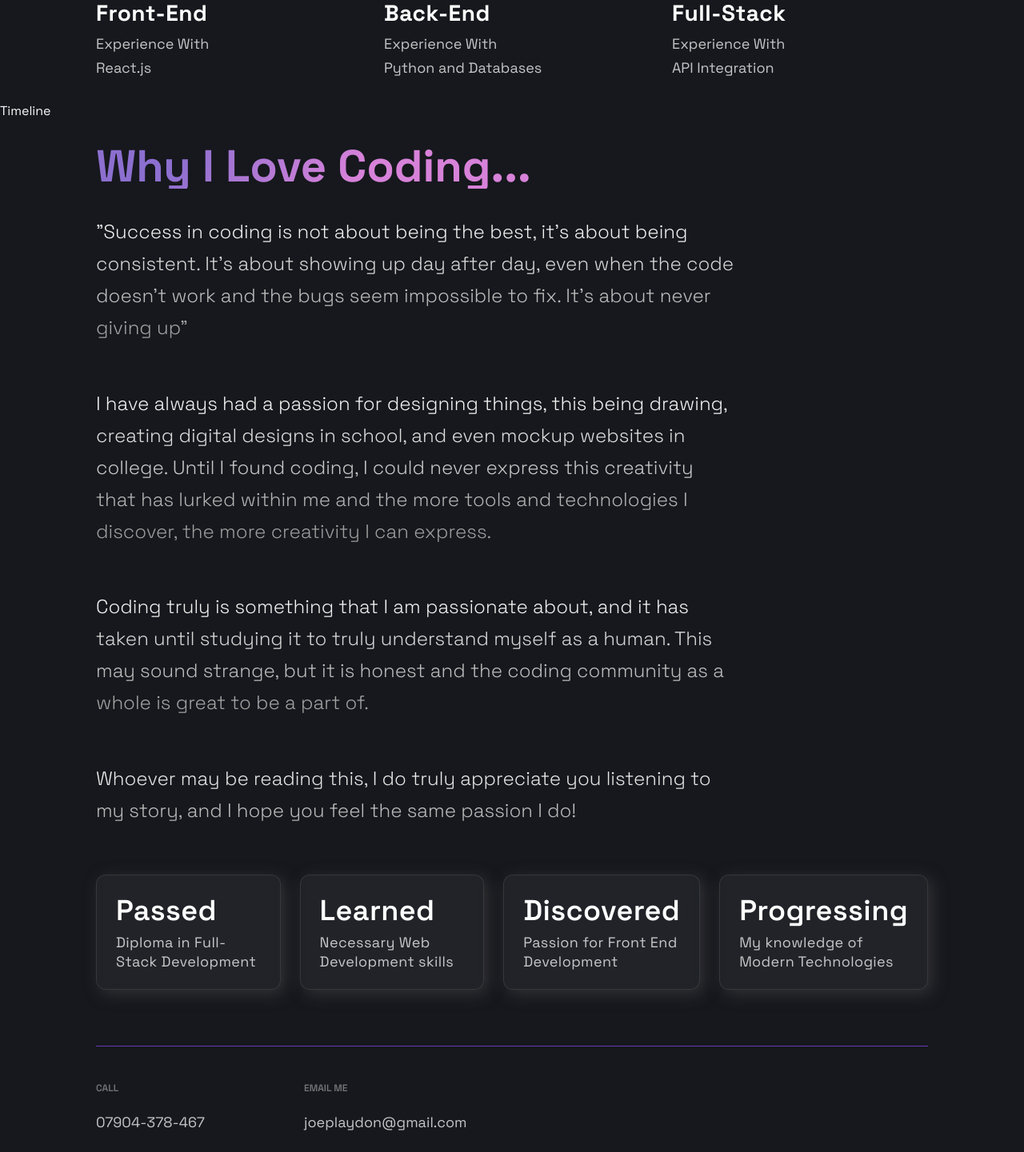
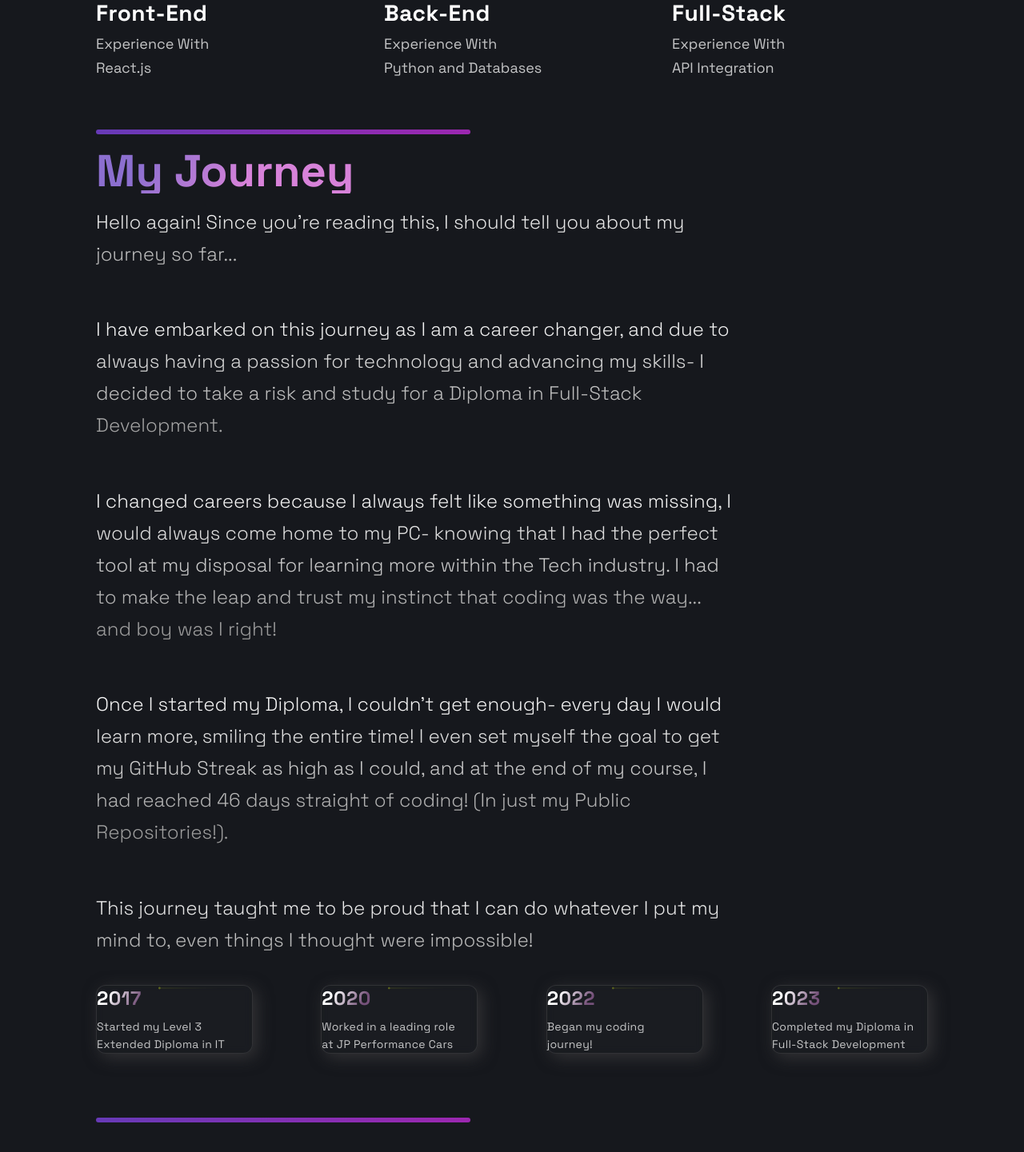
Before and after one commit to bodthegod/portfolio_website, a Next.js app: page / in a window 1280 px wide. Shown: the part 3680-5121 px from the top of the page at 80% size. Built offline with nearby package versions, Linux system fonts and the light colour scheme.

Commit message:
Finalise: TimeLine content and styles

```diff
--- a/src/components/TimeLine/TimeLine.js
+++ b/src/components/TimeLine/TimeLine.js
@@ -1,51 +1,172 @@
-import React, { useState, useRef, useEffect } from 'react';
+import React, { useState, useRef, useEffect } from "react";
 
-import { CarouselButton, CarouselButtonDot, CarouselButtons, CarouselContainer, CarouselItem, CarouselItemImg, CarouselItemText, CarouselItemTitle, CarouselMobileScrollNode } from './TimeLineStyles';
-import { Section, SectionDivider, SectionText, SectionTitle } from '../../styles/GlobalComponents';
-import { TimeLineData } from '../../constants/constants';
+import {
+  CarouselButton,
+  CarouselButtonDot,
+  CarouselButtons,
+  CarouselContainer,
+  CarouselItem,
+  CarouselItemImg,
+  CarouselItemText,
+  CarouselItemTitle,
+  CarouselMobileScrollNode,
+} from "./TimeLineStyles";
+import {
+  Section,
+  SectionDivider,
+  SectionText,
+  SectionTitle,
+} from "../../styles/GlobalComponents";
+import { TimeLineData } from "../../constants/constants";
 
 const TOTAL_CAROUSEL_COUNT = TimeLineData.length;
 
 const Timeline = () => {
-  // const [activeItem, setActiveItem] = useState(0);
-  // const carouselRef = useRef();
+  const [activeItem, setActiveItem] = useState(0);
+  const carouselRef = useRef();
 
-  // const scroll = (node, left) => {
-  //   return node.scrollTo({ left, behavior: 'smooth' });
-  // }
+  const scroll = (node, left) => {
+    return node.scrollTo({ left, behavior: "smooth" });
+  };
 
-  // const handleClick = (e, i) => {
-  //   e.preventDefault();
+  const handleClick = (e, i) => {
+    e.preventDefault();
 
-  //   if (carouselRef.current) {
-  //     const scrollLeft = Math.floor(carouselRef.current.scrollWidth * 0.7 * (i / TimeLineData.length));
+    if (carouselRef.current) {
+      const scrollLeft = Math.floor(
+        carouselRef.current.scrollWidth * 0.7 * (i / TimeLineData.length)
+      );
 
-  //     scroll(carouselRef.current, scrollLeft);
-  //   }
-  // }
+      scroll(carouselRef.current, scrollLeft);
+    }
+  };
 
-  // const handleScroll = () => {
-  //   if (carouselRef.current) {
-  //     const index = Math.round((carouselRef.current.scrollLeft / (carouselRef.current.scrollWidth * 0.7)) * TimeLineData.length);
+  const handleScroll = () => {
+    if (carouselRef.current) {
+      const index = Math.round(
+        (carouselRef.current.scrollLeft /
+          (carouselRef.current.scrollWidth * 0.7)) *
+          TimeLineData.length
+      );
 
-  //     setActiveItem(index);
-  //   }
-  // }
+      setActiveItem(index);
+    }
+  };
 
   // // snap back to beginning of scroll when window is resized
   // // avoids a bug where content is covered up if coming from smaller screen
-  // useEffect(() => {
-  //   const handleResize = () => {
-  //     scroll(carouselRef.current, 0);
-  //   }
+  useEffect(() => {
+    const handleResize = () => {
+      scroll(carouselRef.current, 0);
+    };
 
-  //   window.addEventListener('resize', handleResize);
-  // }, []);
+    window.addEventListener("resize", handleResize);
+  }, []);
 
   return (
-    <div>
-      Timeline
-    </div>
+    <Section id="about">
+      <SectionDivider/>
+      <br />
+      <SectionTitle>My Journey</SectionTitle>
+      <SectionText>
+        Hello again! Since you're reading this, I should tell you about my
+        journey so far...
+      </SectionText>
+      <br />
+      <SectionText>
+        I have embarked on this journey as I am a career changer, and due to
+        always having a passion for technology and advancing my skills- I decided
+        to take a risk and study for a Diploma in Full-Stack Development.
+      </SectionText>
+      <br />
+      <SectionText>
+        I changed careers because I always felt like something was missing,
+        I would always come home to my PC- knowing that I had the perfect tool
+        at my disposal for learning more within the Tech industry. I had to make
+        the leap and trust my instinct that coding was the way... and boy was I
+        right!
+      </SectionText>
+      <br />
+      <SectionText>
+        Once I started my Diploma, I couldn't get enough- every day I would
+        learn more, smiling the entire time! I even set myself the goal to get
+        my GitHub Streak as high as I could, and at the end of my course, I had
+        reached 46 days straight of coding! (In just my Public Repositories!).
+      </SectionText>
+      <br />
+      <SectionText>
+        This journey taught me to be proud that I can do whatever I put my
+        mind to, even things I thought were impossible!
+      </SectionText>
+      <CarouselContainer ref={carouselRef} onScroll={handleScroll}>
+        <>
+          {TimeLineData.map((item, index) => (
+            <CarouselMobileScrollNode
+              key={index}
+              final={index === TOTAL_CAROUSEL_COUNT - 1}
+            >
+              <CarouselItem
+                index={index}
+                id={`carousel__item-${index}`}
+                active={activeItem}
+                onClick={(e) => handleClick(e, index)}
+              >
+                <CarouselItemTitle>
+                  {item.year}
+                  <CarouselItemImg
+                    width="208"
+                    height="6"
+                    viewBox="0 0 208 6"
+                    fill="none"
+                    xmlns="http://www.w3.org/2000/svg"
+                  >
+                    <path
+                      fill-rule="evenodd"
+                      clip-rule="evenodd"
+                      d="M2.5 5.5C3.88071 5.5 5 4.38071 5 3V3.5L208 3.50002V2.50002L5 2.5V3C5 1.61929 3.88071 0.5 2.5 0.5C1.11929 0.5 0 1.61929 0 3C0 4.38071 1.11929 5.5 2.5 5.5Z"
+                      fill="url(#paint0_linear)"
+                      fill-opacity="0.33"
+                    />
+                    <defs>
+                      <linearGradient
+                        id="paint0_linear"
+                        x1="-4.30412e-10"
+                        y1="0.5"
+                        x2="208"
+                        y2="0.500295"
+                        gradientUnits="userSpaceOnUse"
+                      >
+                        <stop stop-color="#e9ff15" />
+                        <stop
+                          offset="0.79478"
+                          stop-color="#e9ff15"
+                          stop-opacity="0"
+                        />
+                      </linearGradient>
+                    </defs>
+                  </CarouselItemImg>
+                </CarouselItemTitle>
+                <CarouselItemText>{item.text}</CarouselItemText>
+              </CarouselItem>
+            </CarouselMobileScrollNode>
+          ))}
+        </>
+      </CarouselContainer>
+      <CarouselButtons>
+        {TimeLineData.map((item, index) => (
+          <CarouselButton
+            key={index}
+            index={index}
+            active={activeItem}
+            onClick={(e) => handleClick(e, index)}
+            type="button"
+          >
+            <CarouselButtonDot active={activeItem} />
+          </CarouselButton>
+        ))}
+      </CarouselButtons>
+      <SectionDivider />
+    </Section>
   );
 };
 
--- a/src/components/TimeLine/TimeLineStyles.js
+++ b/src/components/TimeLine/TimeLineStyles.js
@@ -1,9 +1,9 @@
-
-import styled from 'styled-components'
+import styled from "styled-components";
 
 export const CarouselContainer = styled.ul`
   max-width: 1040px;
-  background: #0F1624;
+  background: #141414
+  border-radius: 50px;
   padding: 0rem;
   list-style:none;
   display: flex;
@@ -23,7 +23,7 @@
      display: none;
    }
 
-  @media ${props => props.theme.breakpoints.sm} {
+  @media ${(props) => props.theme.breakpoints.sm} {
     overflow-x: scroll;
     -webkit-overflow-scrolling: touch;
     scroll-snap-type: x mandatory;
@@ -31,27 +31,31 @@
     justify-content: initial;
     margin-bottom: 8px;
   }
-`
+`;
 export const CarouselMobileScrollNode = styled.div`
-  @media ${props => props.theme.breakpoints.sm} {
+  @media ${(props) => props.theme.breakpoints.sm} {
     display: flex;
-    min-width: ${({ final }) => final ? `120%;` : `min-content`}
+    min-width: ${({ final }) => (final ? `120%;` : `min-content`)};
   }
-`
+`;
 
 export const CarouselItem = styled.div`
-  background: #0F1624;
-  border-radius: 3px;
+  background: rgba(255, 255, 255, 0.02);
+  border-radius: 12px;
+  backdrop-filter: blur(5px);
+  -webkit-backdrop-filter: blur(5px);
+  border: 1px solid rgba(104, 104, 104, 0.3);
+  box-shadow: 5px 5px 20px rgba(80, 78, 78, 0.5);
   max-width: 196px;
 
-  @media ${props => props.theme.breakpoints.md} {
+  @media ${(props) => props.theme.breakpoints.md} {
     max-width: 124px;
   }
 
-  @media ${props => props.theme.breakpoints.sm} {
+  @media ${(props) => props.theme.breakpoints.sm} {
     margin-left: 32px;
     min-width: 120px;
-    background: #0E131F;
+    background: #141414;
     padding: 4px;
     align-content: start;
     scroll-snap-align: start;
@@ -60,9 +64,10 @@
     position: relative;
     height: fit-content;
 
-    ${(props) => props.active === props.index ? `opacity: 1` : `opacity: 0.5`};
+    ${(props) =>
+      props.active === props.index ? `opacity: 1` : `opacity: 0.5`};
   }
-`
+`;
 
 export const CarouselItemTitle = styled.h4`
   font-weight: bold;
@@ -71,33 +76,41 @@
   letter-spacing: 0.02em;
   display: flex;
   /* This gradient is different due to the size of the Title container, it must transition sooner to be visible on the text */
-  background: linear-gradient(121.57deg, #FFFFFF 10%, rgba(255, 255, 255, 0.66) 30.15%);
+  background: linear-gradient(
+    121.57deg,
+    #ffffff 10%,
+    rgba(255, 160, 255, 0.4) 30.15%
+  );
   -webkit-background-clip: text;
   -webkit-text-fill-color: transparent;
   margin-bottom: 8px;
 
-  @media ${props => props.theme.breakpoints.md} {
+  @media ${(props) => props.theme.breakpoints.md} {
     font-size: 20px;
     line-height: 28px;
     margin-bottom: 4px;
   }
 
-  @media ${props => props.theme.breakpoints.sm} {
+  @media ${(props) => props.theme.breakpoints.sm} {
     font-size: 16px;
     line-height: 24px;
   }
-`
+`;
 export const CarouselItemImg = styled.svg`
   margin-left: 21px;
-  -webkit-mask-image: linear-gradient(to right, rgba(0,0,0,1), rgba(0,0,0,0));
+  -webkit-mask-image: linear-gradient(
+    to right,
+    rgba(0, 0, 0, 1),
+    rgba(0, 0, 0, 0)
+  );
   width: 100%;
 
-  @media ${props => props.theme.breakpoints.sm} {
+  @media ${(props) => props.theme.breakpoints.sm} {
     -webkit-mask-image: none;
     margin-left: 16px;
     overflow: visible;
   }
-`
+`;
 
 export const CarouselItemText = styled.p`
   font-size: 14px;
@@ -106,29 +119,29 @@
   color: rgba(255, 255, 255, 0.75);
   padding-right: 16px;
 
-  @media ${props => props.theme.breakpoints.md} {
+  @media ${(props) => props.theme.breakpoints.md} {
     font-size: 12px;
     line-height: 18px;
     padding-right: 32px;
   }
-  @media ${props => props.theme.breakpoints.sm} {
+  @media ${(props) => props.theme.breakpoints.sm} {
     font-size: 10px;
     line-height: 16px;
     padding-right: 0;
   }
-`
+`;
 export const CarouselButtons = styled.div`
   width: 288px;
 
   display: none;
   visibility: hidden;
 
-  @media ${props => props.theme.breakpoints.sm} {
+  @media ${(props) => props.theme.breakpoints.sm} {
     display: flex;
     visibility: visible;
     margin-bottom: 48px;
   }
-`
+`;
 
 export const CarouselButton = styled.button`
   box-sizing: border-box;
@@ -137,13 +150,14 @@
   border: none;
   cursor: pointer;
   margin-right: 4px;
-  opacity: ${(props) => props.active === props.index ? `1` : `.33`};
-  transform: ${(props) => props.active === props.index ? `scale(1.6)` : `scale(1)`};
+  opacity: ${(props) => (props.active === props.index ? `1` : `.33`)};
+  transform: ${(props) =>
+    props.active === props.index ? `scale(1.6)` : `scale(1)`};
 
   &:focus {
     outline: none;
   }
-`
+`;
 
 export const CarouselButtonDot = styled.div`
   background-color: white;
@@ -151,4 +165,4 @@
   margin: auto;
   width: 3px;
   height: 3px;
-`
+`;
```
